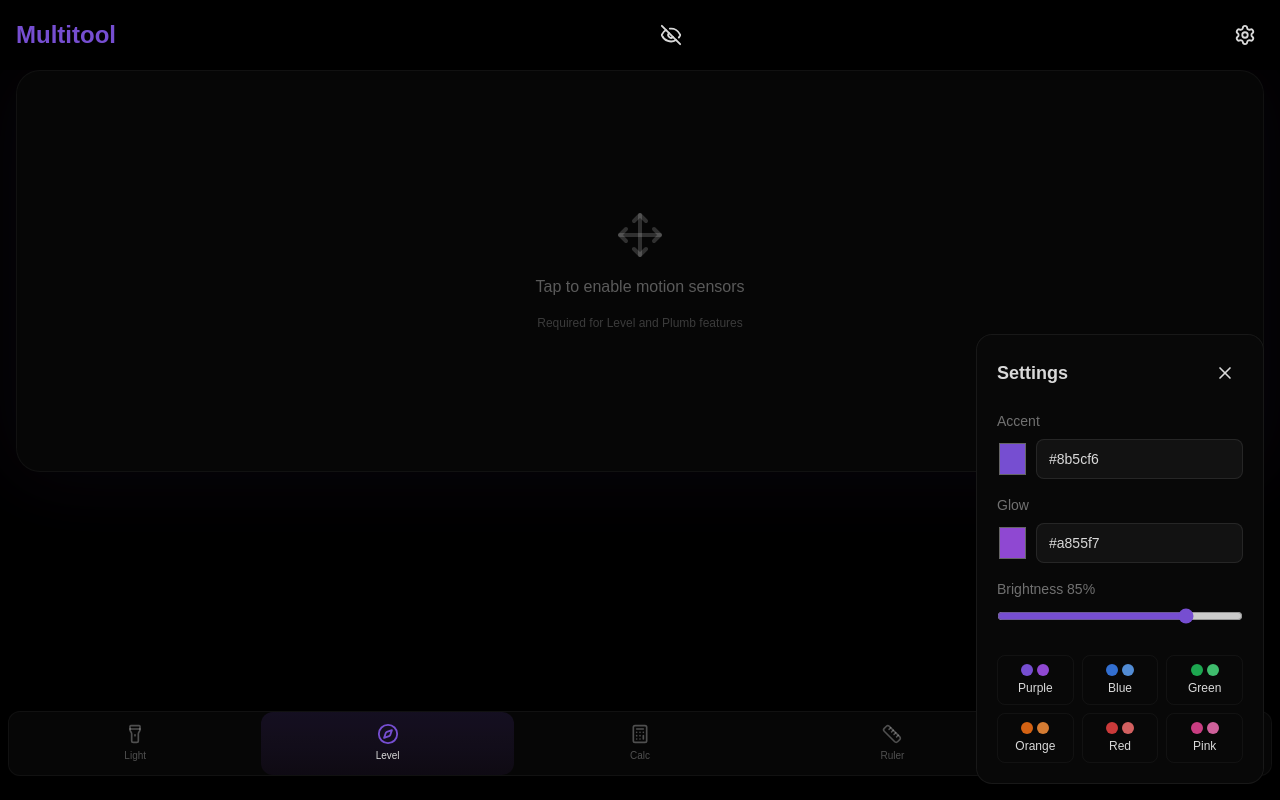
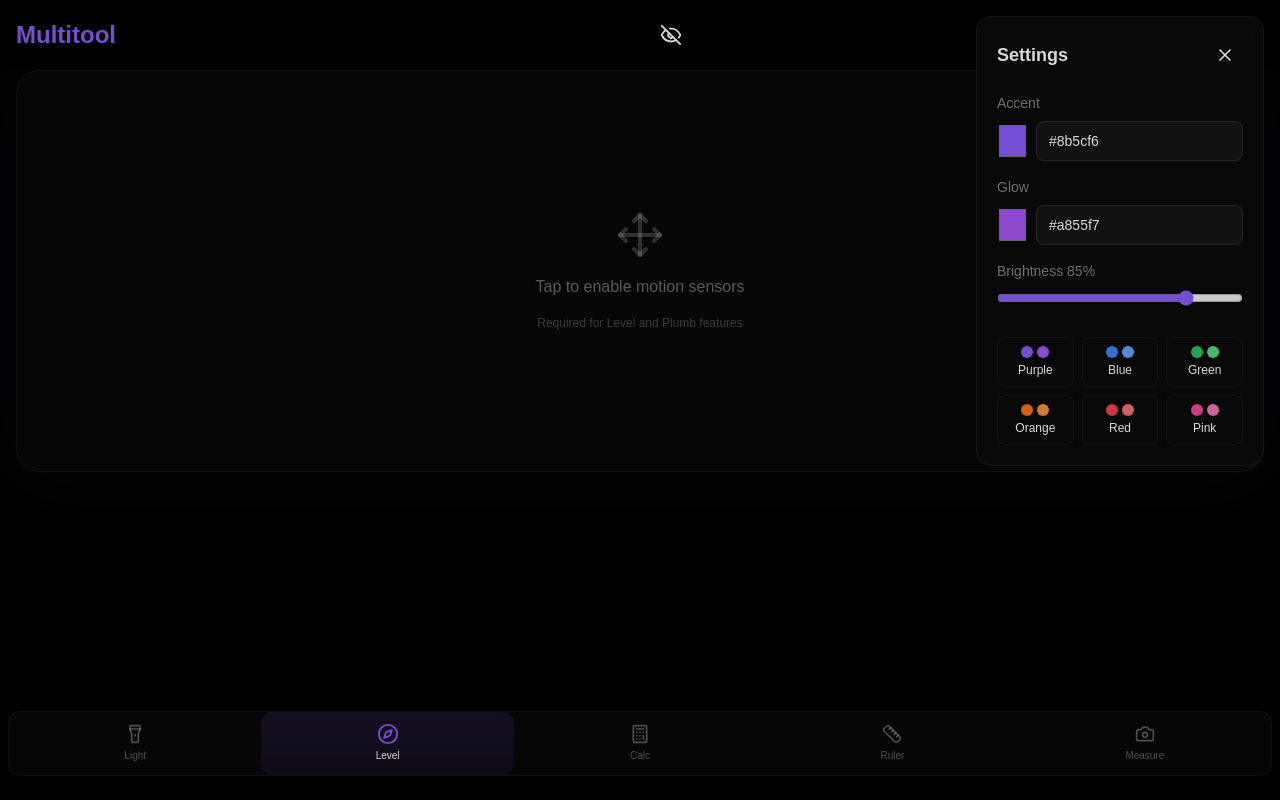
Before and after one commit to benjaminjob1/multitool-site, a Next.js app: page / in a window 1280 px wide. Both pictures are taken after a click on the button 1245 px from the left and 35 px from the top of the page. Built offline with nearby package versions, Linux system fonts and the light colour scheme.

Commit message:
Move settings menu to top of screen

```diff
--- a/src/app/page.tsx
+++ b/src/app/page.tsx
@@ -17,7 +17,7 @@ export default function Multitool() {
   return (
     <div className="min-h-screen text-white flex flex-col" style={{ backgroundColor: "rgb(0,0,0)", filter: `brightness(${settings.brightness})` }}>
       {showSettings && (
-        <div className="fixed inset-0 z-50 flex items-end justify-end p-4">
+        <div className="fixed inset-0 z-50 flex items-start justify-end p-4">
           <div className="w-72 rounded-2xl p-5 border backdrop-blur-xl" style={{ backgroundColor: "rgba(10,10,10,0.98)", borderColor: "rgba(255,255,255,0.08)" }}>
             <div className="flex justify-between items-center mb-5">
               <h3 className="text-lg font-semibold">Settings</h3>
```
